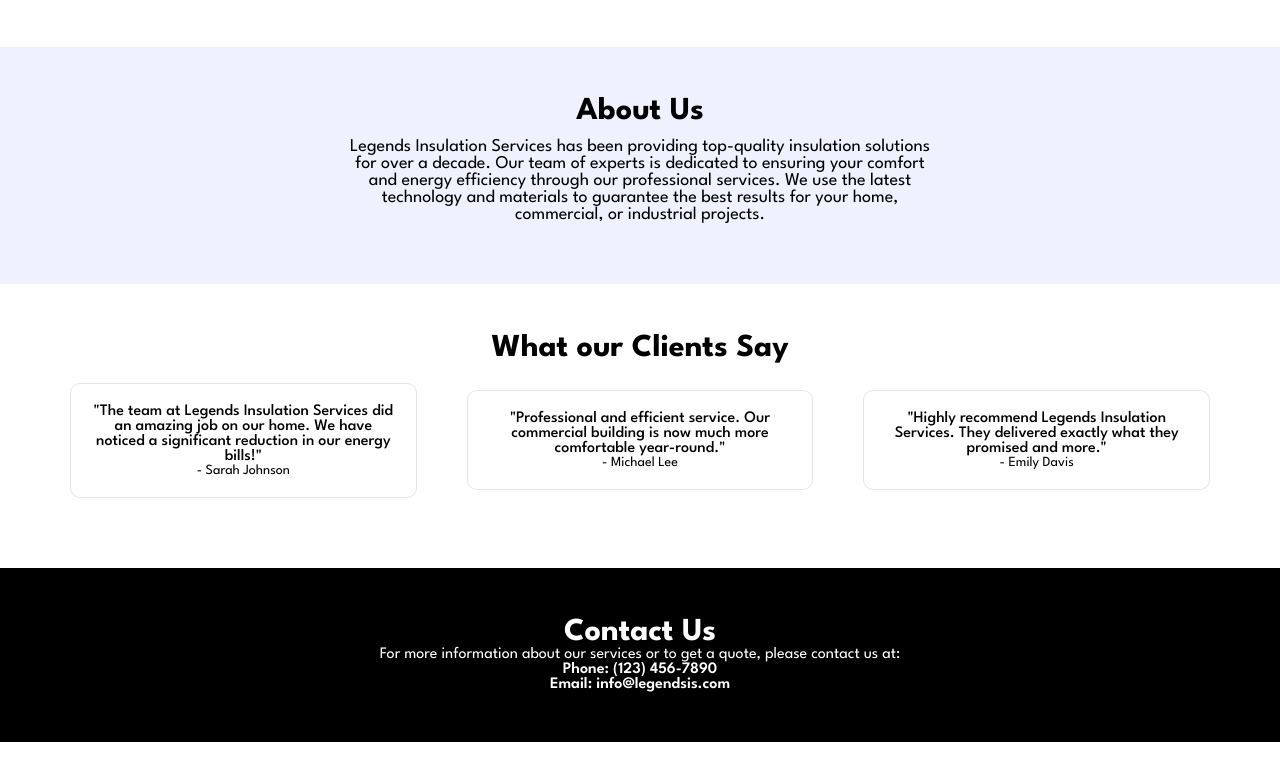
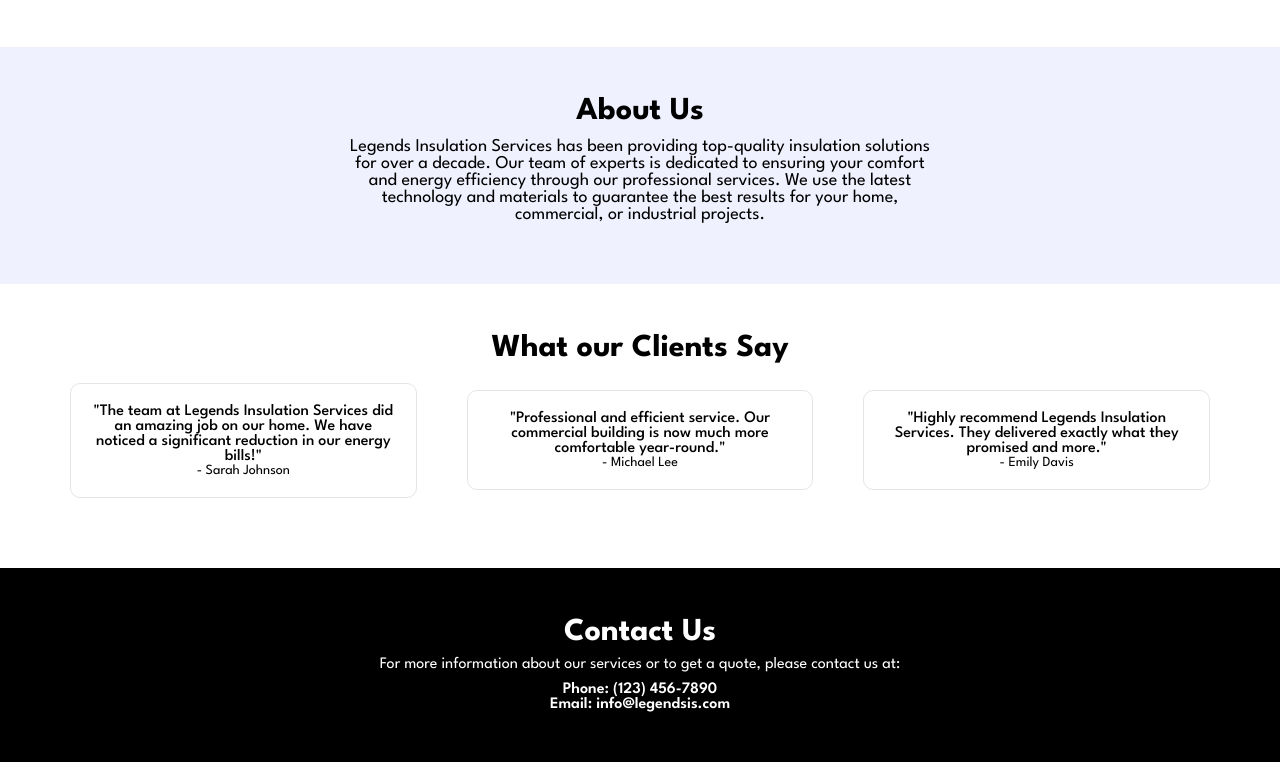
Before and after one commit to Benjie-san/Legends-Insulation-Services, a plain HTML site: page index.html in a window 1280 px wide. Shown: the part 1317-2079 px from the top of the page. Drawn offline with Linux system fonts and the light colour scheme.

Commit message:
added gap

```diff
--- a/style.css
+++ b/style.css
@@ -164,6 +164,7 @@
     padding: 3.125em;
     flex-direction: column;
     text-align: center;
+    gap: 0.625em;
 }
 
 .contact-info {
```
